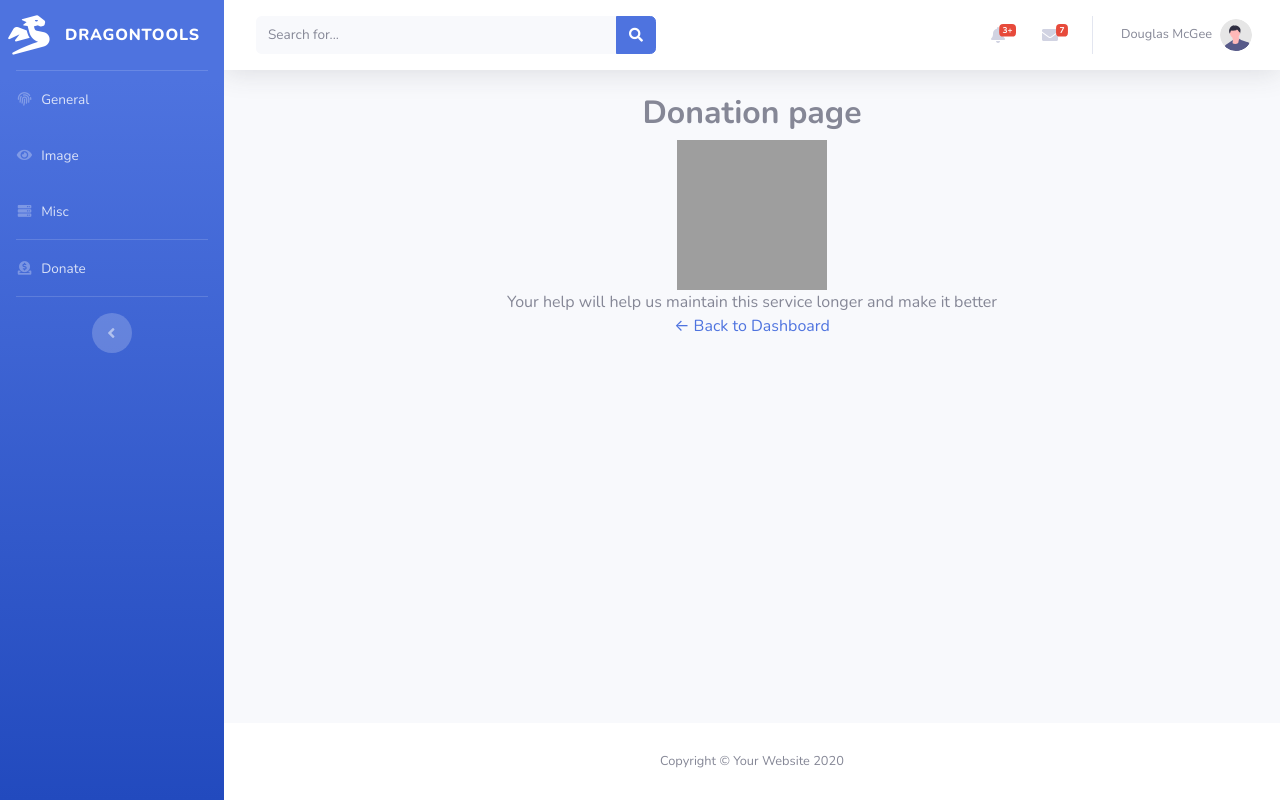
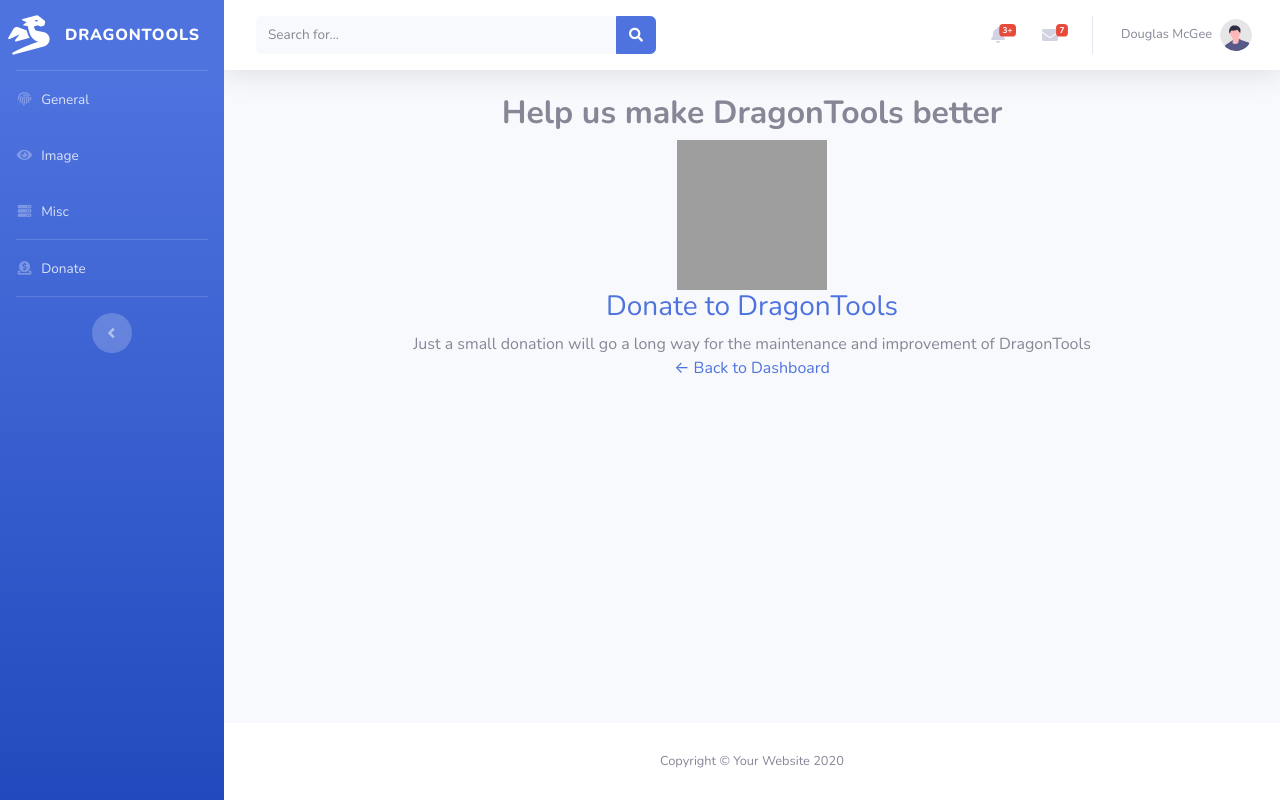
Before and after one commit to Perciva/DragonTools, a Flask app: page /donate in a window 1280 px wide. Run offline with Flask 2, Linux system fonts and the light colour scheme; some libraries are stand-ins or nearby versions; grey boxes are pictures that could not be loaded.

Commit message:
polish donation page

```diff
--- a/templates/main/donate.html
+++ b/templates/main/donate.html
@@ -4,13 +4,16 @@
 <!-- Begin Page Content -->
 <div class="container-fluid">
 
-    <!-- 404 Error Text -->
     <div class="text-center">
-        <div class="font-weight-bold h2">Donation page</div>
+        <div class="font-weight-bold h2">Help us make DragonTools better</div>
         <a href="https://www.paypal.com">
             <img src="https://www.paypalobjects.com/webstatic/icon/pp258.png" alt="PayPal Image" height="150px" width="150px">
+            <h3>Donate to DragonTools</h3>
         </a>
-        <p class="text-gray-650 mb-0">Your help will help us maintain this service longer and make it better</p>
+        <p class="text-gray-650 mb-0">
+            Just a small donation will go a long way for the maintenance and
+            improvement of DragonTools
+        </p>
         <a href="{{ url_for('index') }}">&larr; Back to Dashboard</a>
     </div>
 
```
